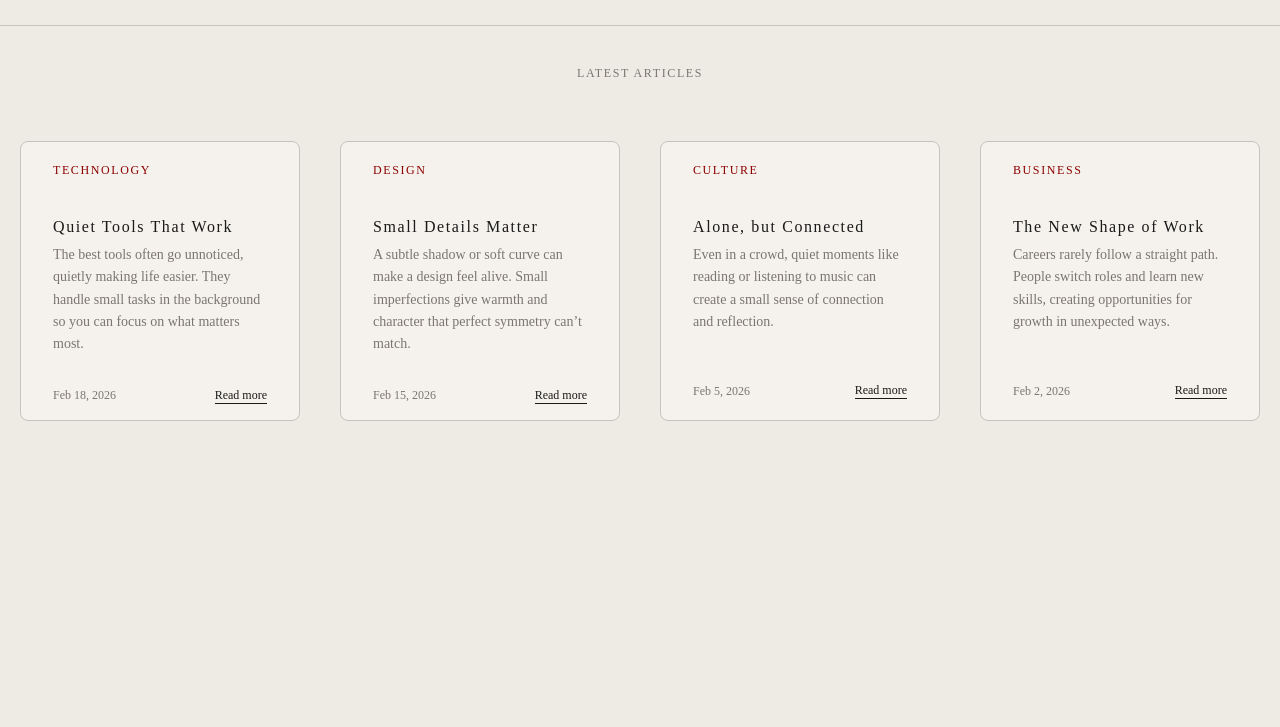
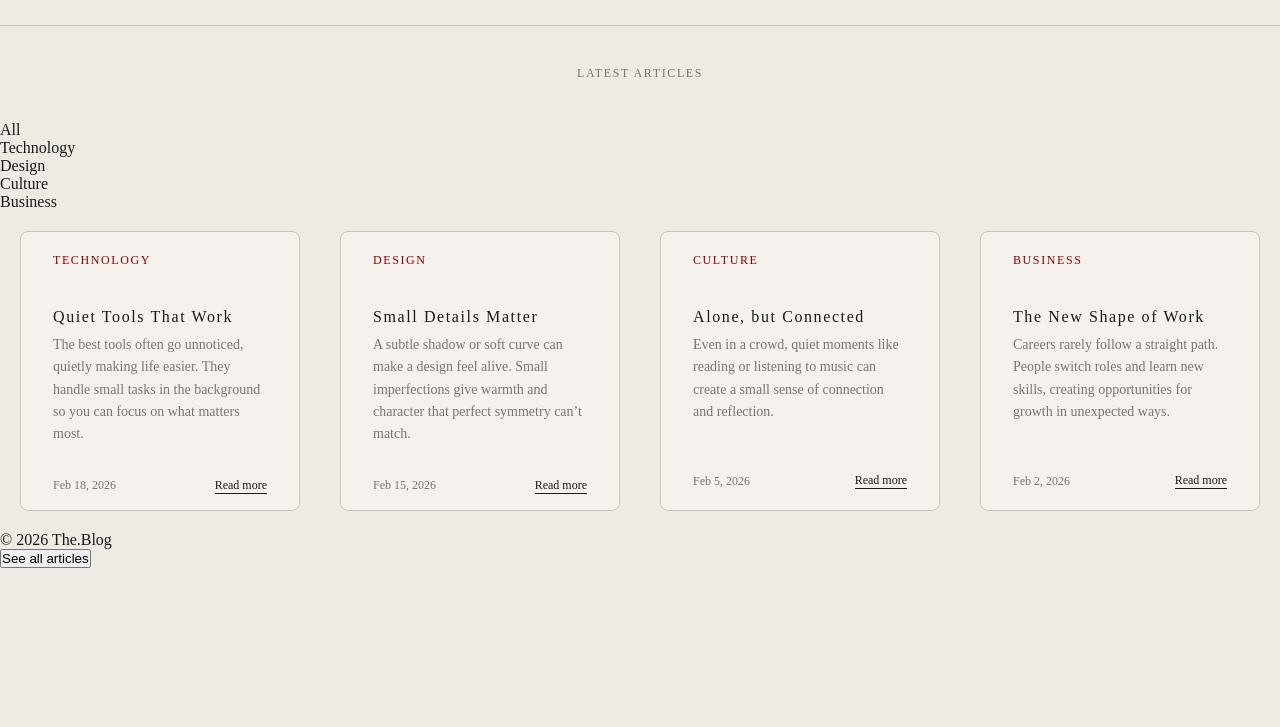
Before and after one commit to iremstalbrand/course5-csr-vs-ssr, a plain HTML site: page ssr.html in a window 1280 px wide. Shown: the part 73-800 px from the top of the page. Drawn offline with Linux system fonts and the light colour scheme.

Commit message:
feat: add category filter nav and minor HTML improvements

```diff
--- a/ssr.html
+++ b/ssr.html
@@ -8,11 +8,20 @@
   </head>
   <body>
     <header>
-      <p>THE.BLOG</p>
-      <p>BLOG</p>
+      <p class="logo">THE.BLOG</p>
     </header>
 
-    <h1>LATEST ARTICLES</h1>
+    <section><h1>LATEST ARTICLES</h1></section>
+
+    <nav class="category-filter">
+      <ul>
+        <li><span class="filter-tag active">All</span></li>
+        <li><span class="filter-tag">Technology</span></li>
+        <li><span class="filter-tag">Design</span></li>
+        <li><span class="filter-tag">Culture</span></li>
+        <li><span class="filter-tag">Business</span></li>
+      </ul>
+    </nav>
 
     <article>
       <div class="cards-container">
@@ -71,5 +80,9 @@
         </div>
       </div>
     </article>
+    <footer>
+      <p>© 2026 The.Blog</p>
+      <button>See all articles</button>
+    </footer>
   </body>
 </html>
```
